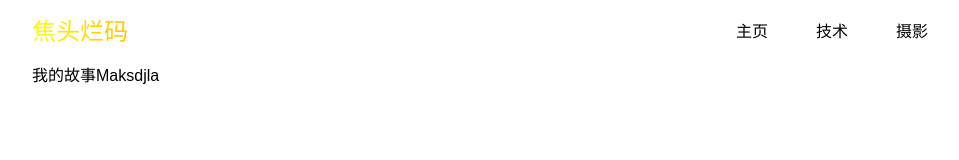
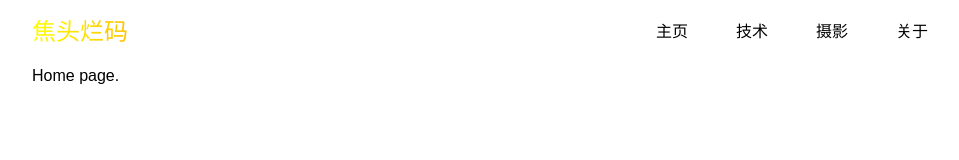
Before and after one commit to AerospaceL/AerospaceL.github.io, a React (Vite) app: page / in a window 1280 px wide. Shown: the top 160 px of the page, without its empty margins (160-1119 px from the left). Built offline with nearby package versions, Linux system fonts and the light colour scheme; a small style sheet from the web is missing.

Commit message:
布局-Navbar

```diff
--- a/src/App.jsx
+++ b/src/App.jsx
@@ -1,10 +1,11 @@
 import Navbar from "@/components/Navbar"
+import Home from "@/pages/Home"
 
 function App() {
   return (
     <div className="px-4 md:px-32 lg:px-48 lx:px-96">
       <Navbar></Navbar>
-      <div>我的故事Maksdjla</div>
+      <Home></Home>
     </div>
   )
 }
--- a/src/components/Navbar.jsx
+++ b/src/components/Navbar.jsx
@@ -34,11 +34,22 @@ const Navbar = () => {
         <div>
           {/*  top-16 need to be same as Navbar */}
           <div
-            className={`w-full h-screen flex flex-col items-center justify-center absolute top-16 transition-all ease-in-out ${
+            className={`w-full h-screen flex flex-col items-center justify-center gap-8 text-lg absolute top-16 transition-all ease-in-out ${
               open ? "-right-0" : "-right-[100%]"
             }`}
           >
-            menu
+            <a href="/" className="hover:underline">
+              主页
+            </a>
+            <a href="/" className="hover:underline">
+              技术
+            </a>
+            <a href="/" className="hover:underline">
+              摄影
+            </a>
+            <a href="/" className="hover:underline">
+              关于
+            </a>
           </div>
         </div>
       </div>
@@ -54,6 +65,9 @@ const Navbar = () => {
         <a href="/" className="hover:underline">
           摄影
         </a>
+        <a href="/" className="hover:underline">
+          关于
+        </a>
       </div>
     </div>
   )
```
